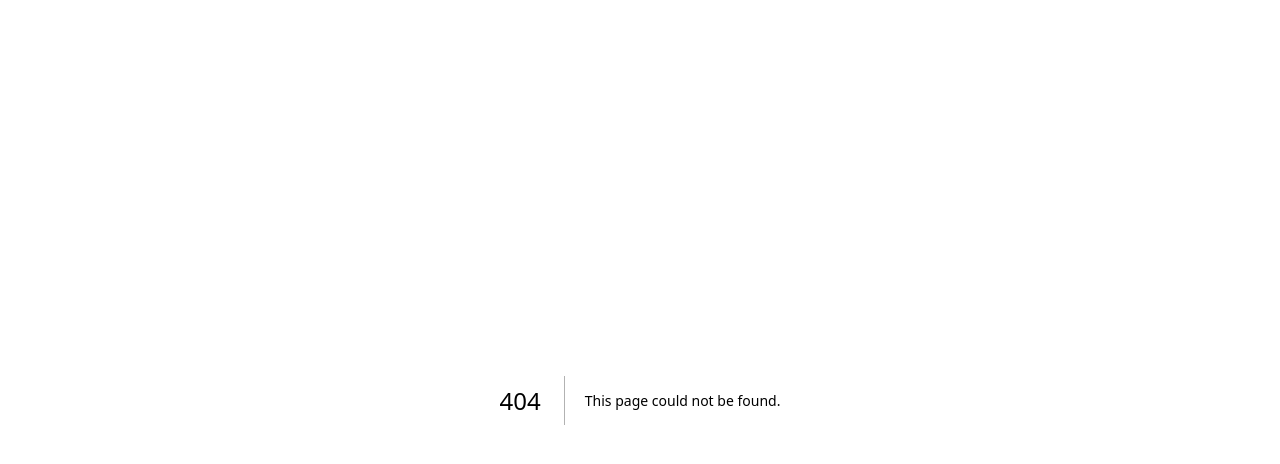
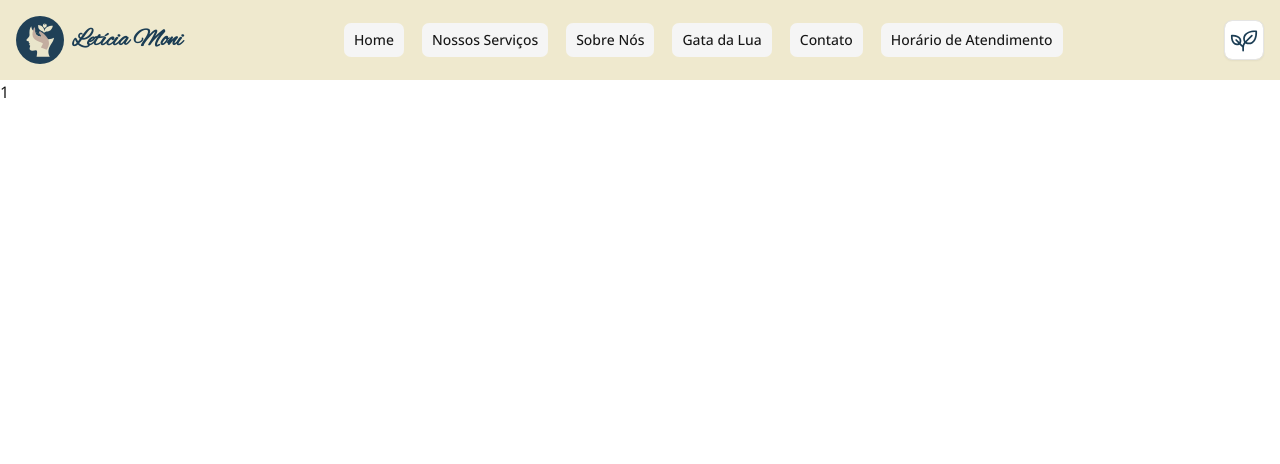
Before and after one commit to Misael1981/leticia-moni-fisioterapia, a Next.js app: page /tratamentos/1 in a window 1280 px wide. Before the commit this address had no page. Shown: the top 464 px of the page. Built offline with nearby package versions, Linux system fonts and the light colour scheme.

Commit message:
Rota de tratamento

```diff
--- a/src/app/layout.tsx
+++ b/src/app/layout.tsx
@@ -2,6 +2,7 @@ import type { Metadata } from "next"
 import { Open_Sans, Montserrat, Alex_Brush } from "next/font/google"
 import "./globals.css"
 import { cn } from "@/lib/utils"
+import Header from "@/components/Header"
 
 const openSans = Open_Sans({
   subsets: ["latin"],
@@ -41,7 +42,12 @@ export default function RootLayout({
         alexBrush.variable,
       )}
     >
-      <body className="flex min-h-full flex-col">{children}</body>
+      <body className="flex min-h-full flex-col">
+        <div>
+          <Header />
+          {children}
+        </div>
+      </body>
     </html>
   )
 }
--- a/src/app/page.tsx
+++ b/src/app/page.tsx
@@ -1,11 +1,9 @@
-import Header from "@/components/Header"
 import HeroSection from "@/components/HeroSection"
 import OurServices from "@/components/OurServices"
 
 export default function Home() {
   return (
     <div className="w-full">
-      <Header />
       <main>
         <HeroSection />
         <OurServices />
--- /dev/null
+++ b/src/app/tratamentos/[slug]/page.tsx
@@ -0,0 +1,15 @@
+interface TreatmentPageProps {
+  params: Promise<{
+    slug: string
+  }>
+}
+
+export default async function TreatmentPage({ params }: TreatmentPageProps) {
+  const resolvedParams = await params
+
+  return (
+    <div>
+      <h1>{resolvedParams.slug}</h1>
+    </div>
+  )
+}
--- a/src/components/OurServices/components/TreatmentCard/index.tsx
+++ b/src/components/OurServices/components/TreatmentCard/index.tsx
@@ -8,6 +8,7 @@ import {
   CardTitle,
 } from "@/components/ui/card"
 import Image from "next/image"
+import Link from "next/link"
 
 type TreatmentCardProps = {
   treatment: {
@@ -21,6 +22,7 @@ type TreatmentCardProps = {
 
 const TreatmentCard = ({ treatment }: TreatmentCardProps) => {
   return (
+    <Link href={`/tratamentos/${treatment.slug}`}>
       <Card className="border-blue-custom h-88 w-full max-w-75 justify-between border-2 p-4 lg:max-w-60">
         <CardHeader className="space-y-2 p-0">
           <div className="flex justify-center">
@@ -48,6 +50,7 @@ const TreatmentCard = ({ treatment }: TreatmentCardProps) => {
           </Button>
         </CardFooter>
       </Card>
+    </Link>
   )
 }
 
--- a/src/components/OurServices/index.tsx
+++ b/src/components/OurServices/index.tsx
@@ -6,7 +6,7 @@ const OurServices = async () => {
   const treatments = await getTreatments()
 
   return (
-    <section className="bg-cream flex justify-center p-4 lg:p-8">
+    <section className="bg-cream flex justify-center p-4 lg:p-8" id="services">
       <div className="max-w-5xl space-y-4 lg:space-y-8">
         <ComponentHeader />
 
--- a/src/constants/navLinks.ts
+++ b/src/constants/navLinks.ts
@@ -1,8 +1,8 @@
 export const sessions = [
   { name: "Home", href: "/" },
-  { name: "Nossos Serviços", href: "#services" },
-  { name: "Sobre Nós", href: "#about" },
+  { name: "Nossos Serviços", href: "/#services" },
+  { name: "Sobre Nós", href: "/#about" },
   { name: "Gata da Lua", href: "/aromaterapia" },
-  { name: "Contato", href: "#contact" },
+  { name: "Contato", href: "/#contact" },
   { name: "Horário de Atendimento", href: "#footer" },
 ]
```
Lines whose indentation alone changed are shown as unchanged.
